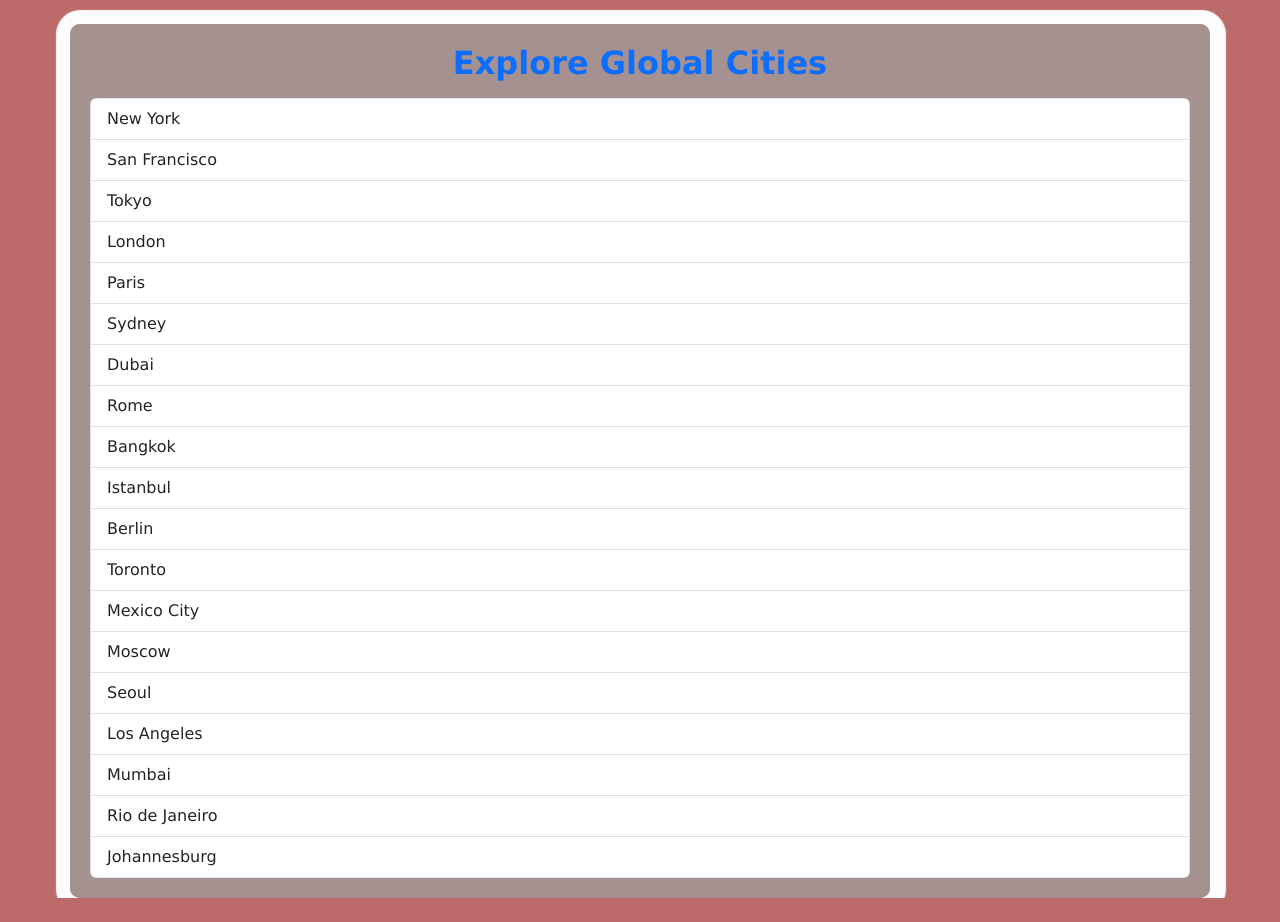
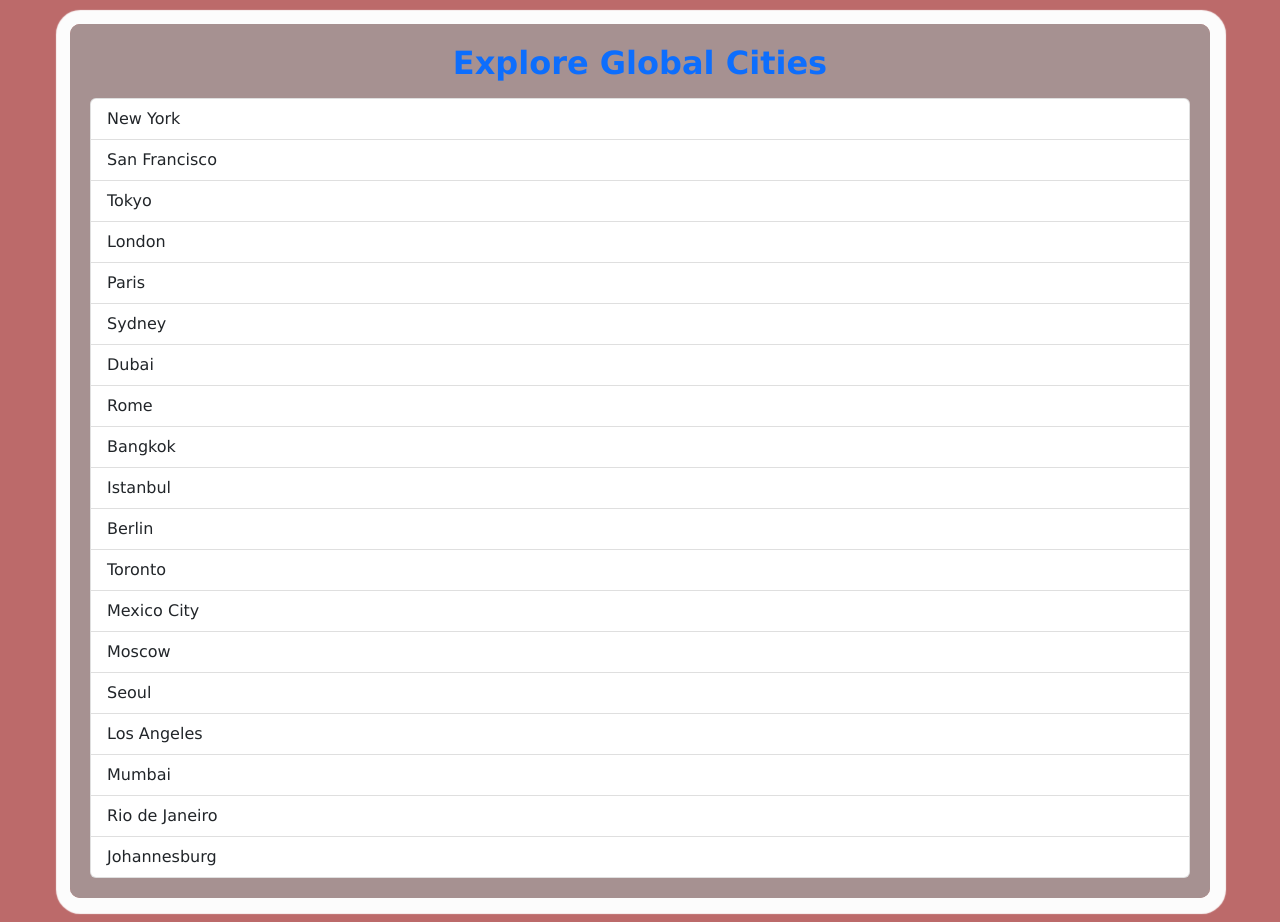
Before and after one commit to teli203/react-vite-pjt, a React (Vite) app: page / in a window 1280 px wide. Before the commit the page ends 898 px from the top, so only its background shows below. Built offline with nearby package versions, Linux system fonts and the light colour scheme.

Commit message:
Add margin to body of container

```diff
--- a/src/App.css
+++ b/src/App.css
@@ -1,6 +1,7 @@
 body {
     background:#bc6a6a;
-    font-family: Verdana, Geneva, Tahoma, sans-serif
+    font-family: Verdana, Geneva, Tahoma, sans-serif;
+    margin: 1.5rem;
   }
 
   .container {
```
